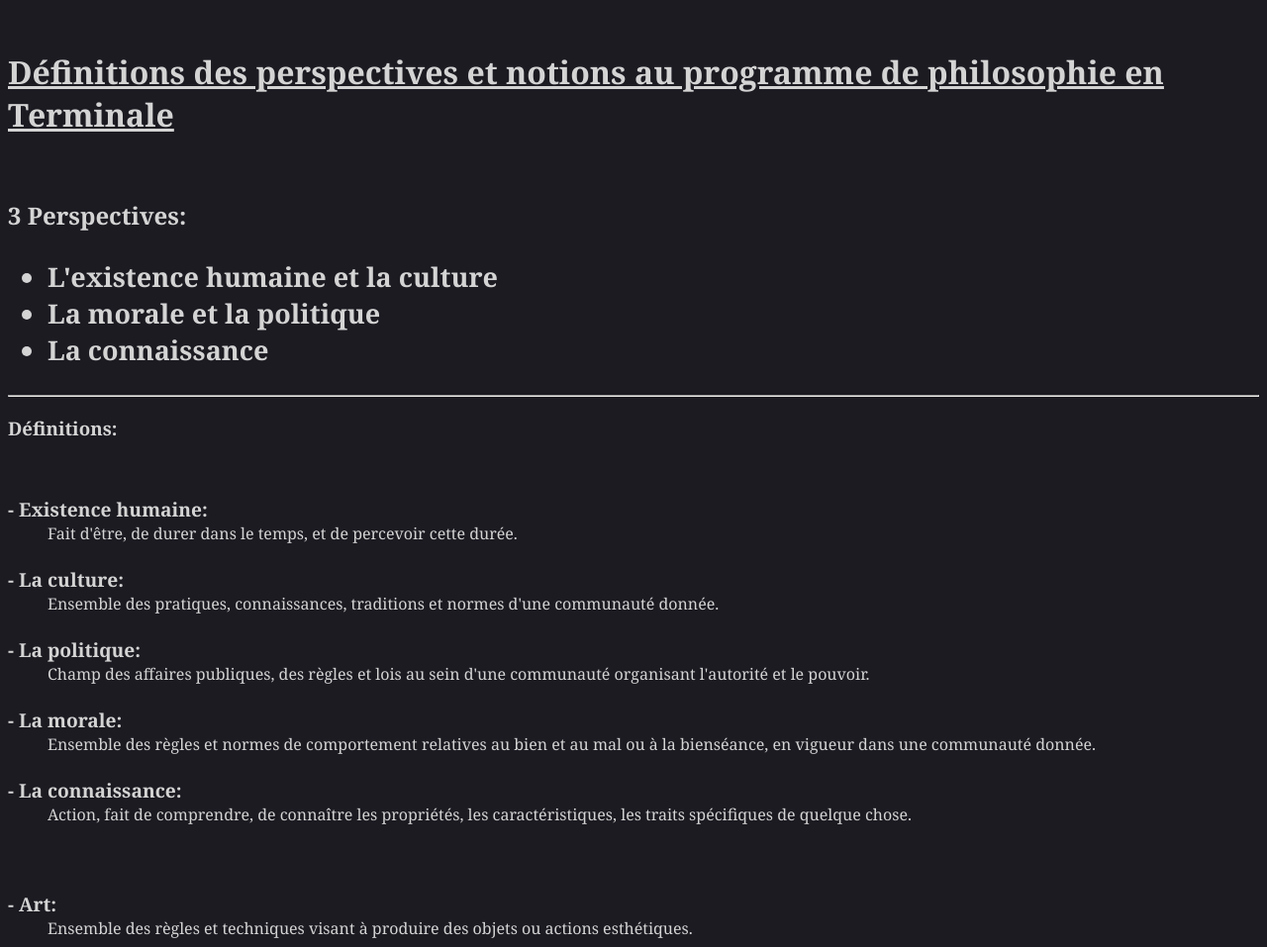
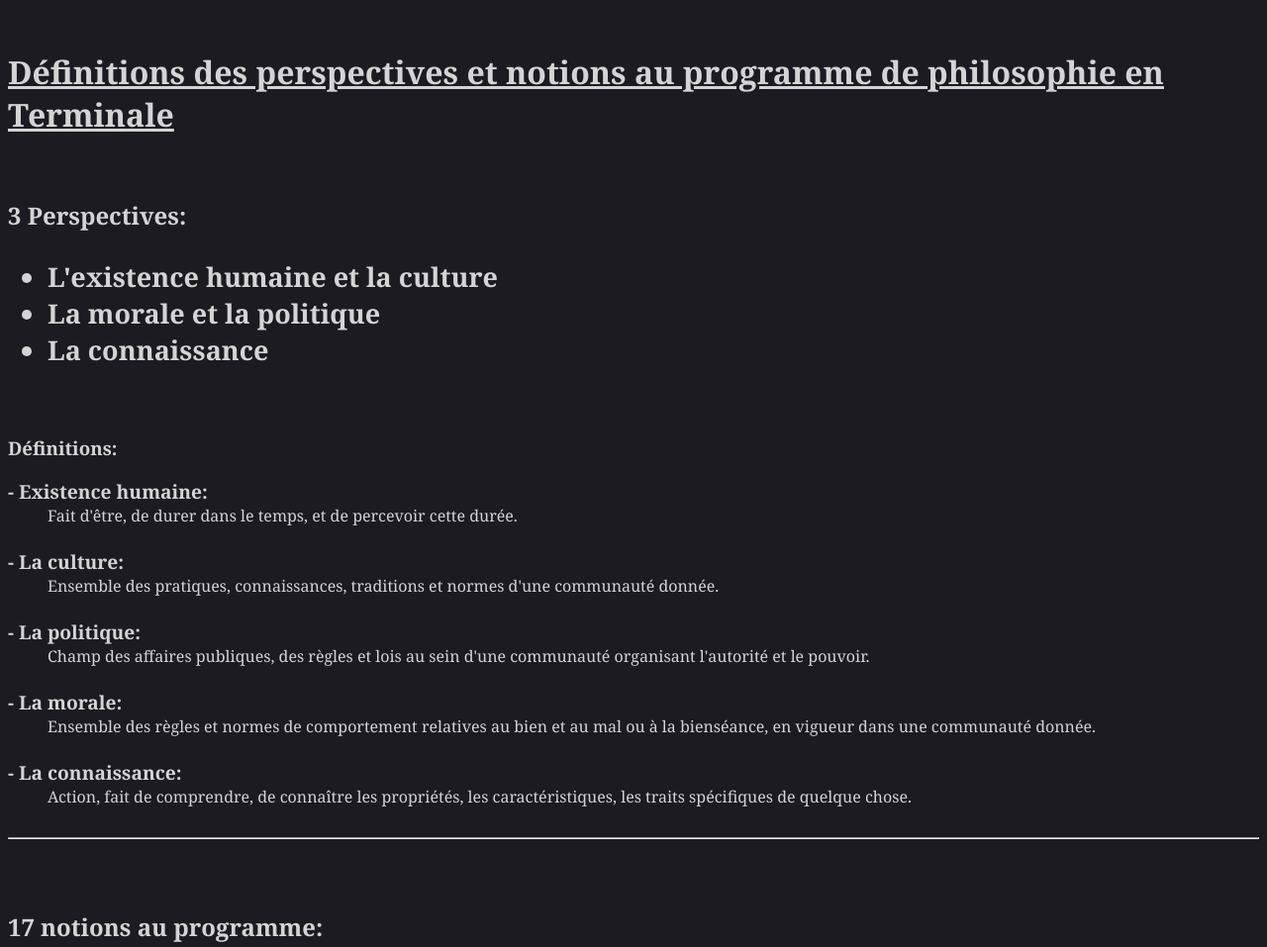
Before and after one commit to faruzan-3rd/faruzan-3rd.github.io, a plain HTML site: page pages/philo_def.html in a window 1280 px wide. Shown: the top 957 px of the page at 99% size. Drawn offline with Linux system fonts and the light colour scheme.

Commit message:
Little layout change

```diff
--- a/pages/philo_def.html
+++ b/pages/philo_def.html
@@ -22,10 +22,8 @@
             </b>
         </ul>
 
-        <hr>
-
+        <br>
         <h3>Définitions:</h3>
-        <br>
         <dl>
             <dt><big><b>- Existence humaine:</b></big></dt>
             <dd>Fait d'être, de durer dans le temps, et de percevoir cette durée.</dd>
@@ -47,7 +45,11 @@
             <dd>Action, fait de comprendre, de connaître les propriétés, les caractéristiques, les traits spécifiques de quelque chose.</dd>
             <br>
 
+            <hr>
             <br><br>
+
+            <h2>17 notions au programme:</h2>
+            <br>
 
             <dt><big><b>- Art:</b></big></dt>
             <dd>Ensemble des règles et techniques visant à produire des objets ou actions esthétiques.</dd>
```
